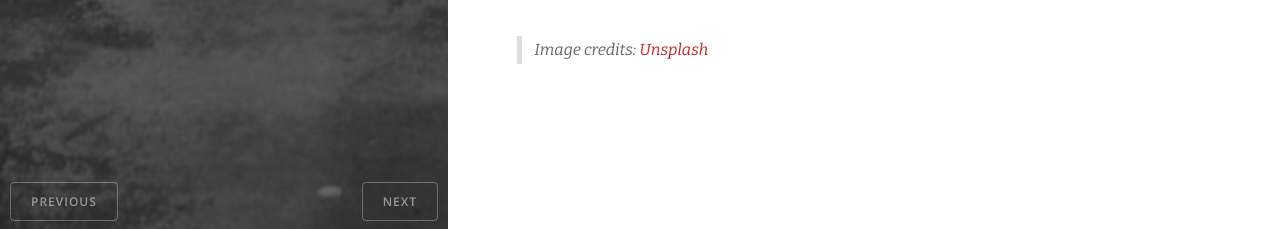
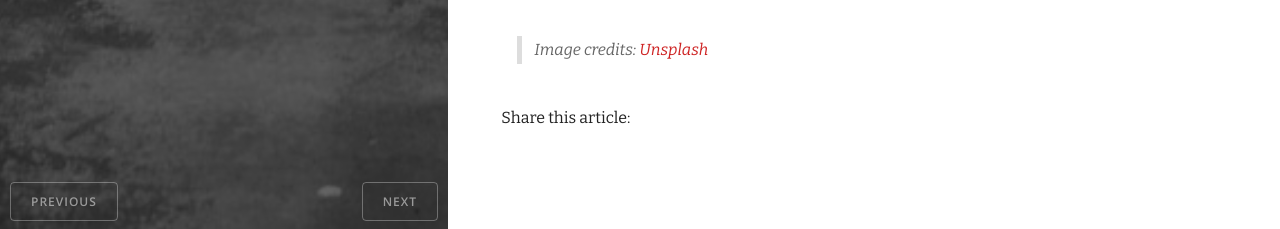
Before and after one commit to opreaadrian/opreaadrian.github.io, a Jekyll site: the page built from _posts/2015-06-18-I-hate-full-stack.md, in a window 1280 px wide. Shown: the part 1672-1901 px from the top of the page. Built offline with Jekyll 4.4.1, drawn with Linux system fonts in a browser that asks for light colours; nearby versions of some CDN libraries; Markdown is read by kramdown in place of the engine named in the settings; comment, search, counter and statistics services are not loaded; a style sheet for code colours, icons or effects is not loaded.

Commit message:
Add sharing capabilities

```diff
--- a/_layouts/default.html
+++ b/_layouts/default.html
@@ -92,5 +92,8 @@
 <script>
   hljs.initHighlightingOnLoad();
 </script>
+<script type="text/javascript">var switchTo5x=true;</script>
+<script type="text/javascript" src="http://w.sharethis.com/button/buttons.js"></script>
+<script type="text/javascript">stLight.options({publisher: "92204b4b-884e-4a7f-9337-a39d86c8b368", doNotHash: false, doNotCopy: false, hashAddressBar: true});</script>
 </body>
 </html>
--- a/_layouts/post.html
+++ b/_layouts/post.html
@@ -53,6 +53,16 @@
   <section itemprop="articleBody" class="container">
     {{ content }}
 
+  <section>
+    <h3>Share this article:</h3>
+    <span class='st_facebook_large' displayText='Facebook'></span>
+    <span class='st_twitter_large' displayText='Tweet'></span>
+    <span class='st_linkedin_large' displayText='LinkedIn'></span>
+    <span class='st_email_large' displayText='Email'></span>
+    <span class='st_reddit_large' displayText='Reddit'></span>
+    <span class='st_googleplus_large' displayText='Google +'></span>
+    <span class='st_pinterest_large' displayText='Pinterest'></span>
+  </section>
       <div id="disqus_thread"></div>
       <script type="text/javascript">
           /* * * CONFIGURATION VARIABLES: EDIT BEFORE PASTING INTO YOUR WEBPAGE * * */
```
Also changed, not shown: 12 other files.
